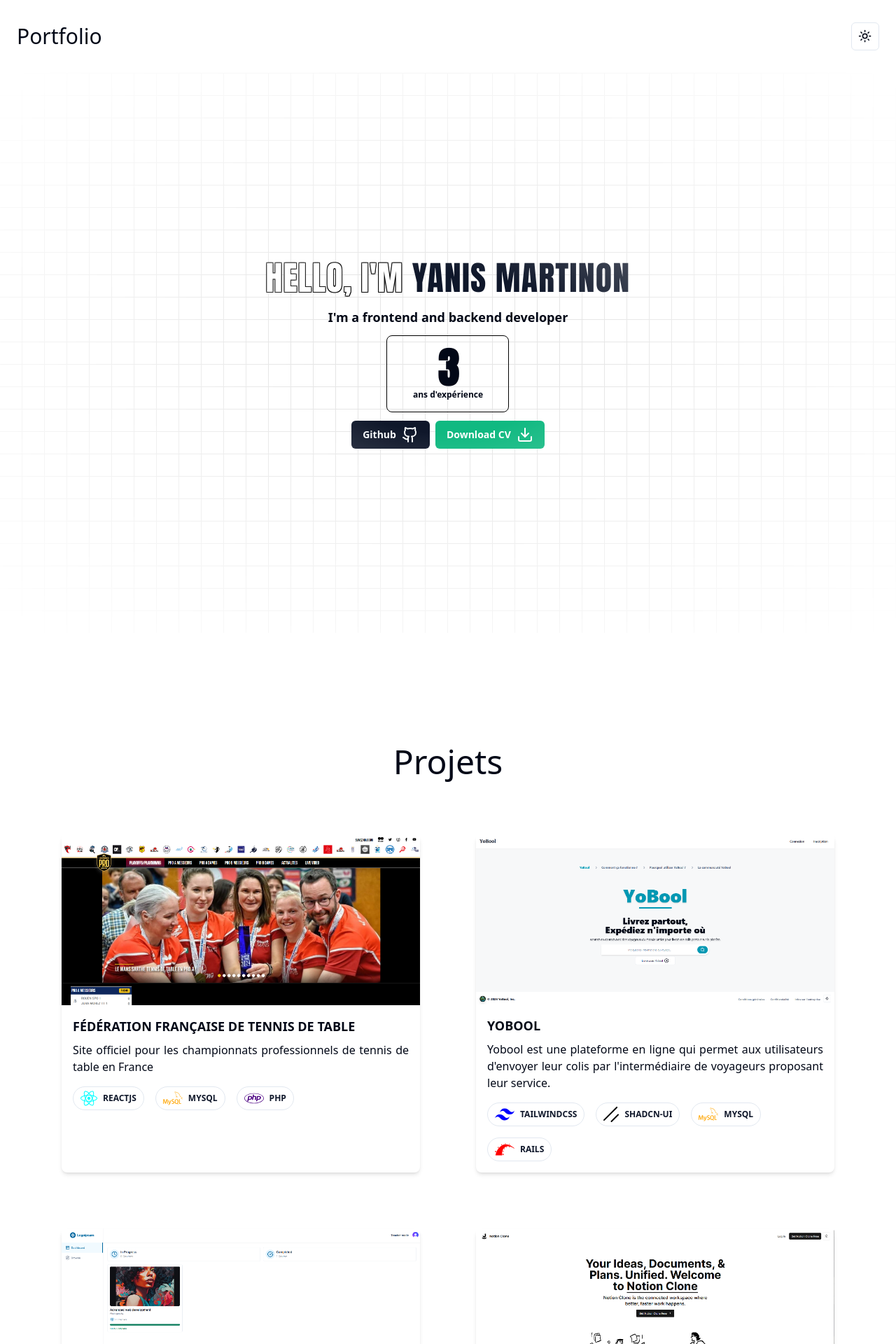
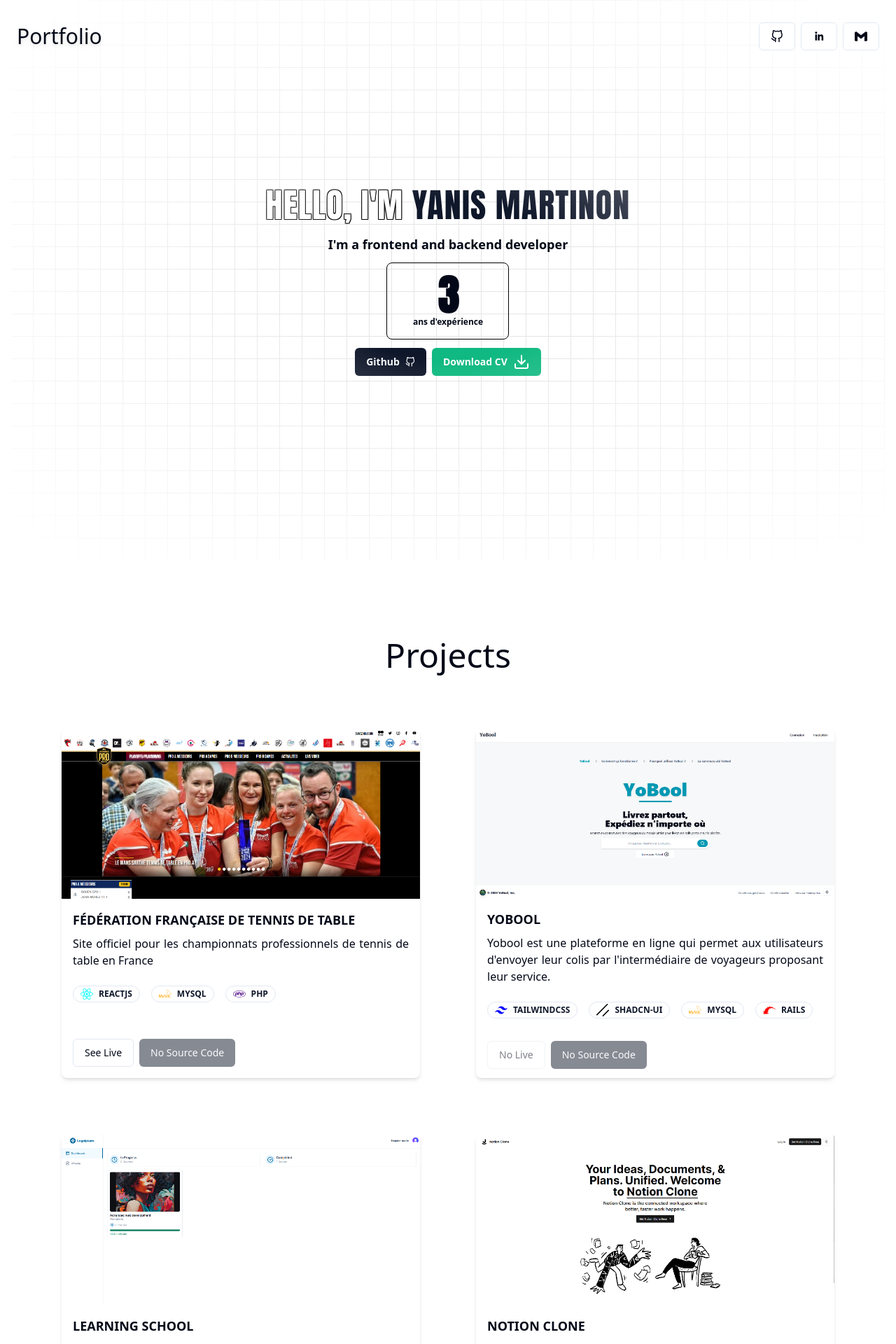
Before and after one commit to YanM16M/portfolio, a React (Vite) app: page / in a window 1280 px wide. Shown: the top 1920 px of the page at 70% size. Built offline with nearby package versions, Linux system fonts and the light colour scheme.

Commit message:
portfolio updated

```diff
--- a/src/App.tsx
+++ b/src/App.tsx
@@ -1,8 +1,11 @@
 import { BrowserRouter, Route, Routes } from "react-router-dom";
 
+import { ThemeProvider } from "./components/providers/theme-provider";
+
+import { Navbar } from "./components/navbar";
+import { Footer } from "./components/footer";
+
 import HomePage from "./pages/Home/Home";
-import { Navbar } from "./components/navbar";
-import { ThemeProvider } from "./components/providers/theme-provider";
 
 function App() {
     return (
@@ -15,9 +18,7 @@
                       <Route path="/" element={<HomePage />} />
                   </Routes>
               </main>
-              <div>
-                Footer
-              </div>
+              <Footer />
             </div>
           </ThemeProvider>
         </BrowserRouter>
--- /dev/null
+++ b/src/components/contact-card.tsx
@@ -0,0 +1,33 @@
+import { ExternalLink } from "lucide-react";
+import { Link } from "react-router-dom";
+
+interface ContactCardProps {
+    title: string;
+    url: string;
+    icon: React.ReactNode;
+    color?: string;
+    description?: string;
+}
+
+export const ContactCard = ({
+    title,
+    description,
+    icon,
+    url
+}: ContactCardProps) => {
+    return (
+        <Link to={url} className="group w-full max-w-xl flex items-center justify-between p-4 border rounded-lg shadow-sm transition
+        hover:-translate-y-2 hover:cursor-pointer">
+            <div className="flex items-center gap-2">
+                <div className="p-4 border rounded-full">
+                   {icon}
+                </div>
+                <div className="flex flex-col">
+                    <span className="font-semibold">{title}</span>
+                    <span className="text-xs text-muted-foreground">{description}</span>
+                </div>
+            </div>
+            <ExternalLink className={`group-hover:opacity-75 transition`} />
+        </Link>
+    )
+}
--- /dev/null
+++ b/src/components/footer.tsx
@@ -0,0 +1,14 @@
+import { ModeToggle } from "./mode-toggle"
+
+export const Footer = () => {
+    return (
+        <div className="w-full flex items-center justify-between p-6 pb-4 mt-12">
+            <div className="text-muted-foreground font-semibold">
+                Yanis Martinon
+            </div>
+            <div>
+                <ModeToggle />
+            </div>
+        </div>
+    )
+}
--- a/src/components/navbar.tsx
+++ b/src/components/navbar.tsx
@@ -1,15 +1,47 @@
 import { Link } from "react-router-dom"
 import { ModeToggle } from "./mode-toggle"
+import { Button } from "./ui/button"
+import { FiGithub } from "react-icons/fi"
+import { LiaLinkedinIn } from "react-icons/lia"
+import { SiGmail } from "react-icons/si"
+import { cn } from "@/lib/utils"
+
+import { useScrollTop } from "@/hooks/use-control-top";
 
 export const Navbar = () => {
+    const scrolled = useScrollTop();
+
     return (
-        <nav className="flex items-center justify-between px-6 py-8">
-            <Link to="/">
-                <h1 className="font-medium text-3xl">
-                    Portfolio
-                </h1>
+        <nav className="fixed w-full flex items-center justify-between px-6 py-8 z-[99999]">
+            <Link to="/" className="font-medium text-3xl drop-shadow-md">
+                Portfolio
             </Link>
-            <ModeToggle />
+            <div className="flex items-center gap-2">
+                <Button variant="outline" className={cn(
+                    "hover:text-emerald-500 hover:cursor-pointer transition",
+                    scrolled && "shadow-md"
+                )} asChild>
+                    <a href="https://github.com/YanM16M" target="_blank">
+                        <FiGithub size={18} />
+                    </a>
+                </Button>
+                <Button variant="outline" className={cn(
+                    "hover:text-emerald-500 hover:cursor-pointer transition",
+                    scrolled && "shadow-md"
+                )} asChild>
+                    <a href="https://www.linkedin.com/in/yanis-martinon-381651194/" target="_blank">
+                        <LiaLinkedinIn size={18} />
+                    </a>
+                </Button>
+                <Button variant="outline" className={cn(
+                    "hover:text-emerald-500 hover:cursor-pointer transition",
+                    scrolled && "shadow-md"
+                )} asChild>
+                    <a href="mailto:yanis.martinon2@gmail.com" target="_blank">
+                        <SiGmail size={18} />
+                    </a>
+                </Button>
+            </div>
         </nav>
     )
 }
--- a/src/components/preview.tsx
+++ b/src/components/preview.tsx
@@ -3,76 +3,105 @@
 import { SiShadcnui, SiMysql, SiRubyonrails  } from "react-icons/si";
 import { TbBrandNextjs } from "react-icons/tb";
 import { Badge } from "./ui/badge";
+import { Button } from "./ui/button";
 
 interface PreviewProps {
     src: string;
     title: string;
     description: string;
     technologies?: string[];
+    url?: string;
+    githubUrl?: string;
 }
 
 export const Preview = ({
     src,
     title,
     description,
-    technologies
+    technologies,
+    url,
+    githubUrl
 }: PreviewProps) => {
     return (
-        <div className="max-w-lg rounded-lg shadow-md hover:shadow-lg hover:scale-105 cursor-pointer transition duration-300
+        <div className="max-w-lg h-[500px] flex flex-col pb-4 rounded-lg shadow-md hover:shadow-lg hover:scale-105 cursor-pointer transition duration-300
         dark:bg-secondary">
             <img
                 src={src}
                 className="w-full"
                 alt="preview"
             />
-            <div className="p-4 space-y-2">
+            <div className="flex flex-col flex-1 items-stretch gap-y-2 p-4">
                 <h2 className="font-bold text-lg uppercase">{title}</h2>
                 <p className="text-justify text-clamp-3">{description}</p>
-                <div className="flex flex-wrap gap-4 pt-2">
+                <div className="flex gap-4 py-4">
                     {technologies?.includes("react") && (
                         <Badge variant="outline" className="flex items-center text-primary text-xs font-semibold uppercase gap-x-2">
-                            <FaReact size={24} color="cyan" />
+                            <FaReact size={18} color="cyan" />
                             ReactJS
                         </Badge>
                     )}
                     {technologies?.includes("tailwind") && (
                         <Badge variant="outline" className="flex items-center text-primary text-xs font-semibold uppercase gap-x-2">
-                            <SiTailwindcss  size={28} color="blue" />
+                            <SiTailwindcss  size={18} color="blue" />
                             TailwindCss
                         </Badge>
                     )}
                     {technologies?.includes("shadcnui") && (
                         <Badge variant="outline" className="flex items-center text-primary text-xs font-semibold uppercase gap-x-2">
-                            <SiShadcnui size={22} color="black" />
+                            <SiShadcnui size={18} color="black" />
                             shadcn-ui
                         </Badge>
                     )}
                     {technologies?.includes("nextjs") && (
                         <Badge variant="outline" className="flex items-center text-primary text-xs font-semibold uppercase gap-x-2">
-                            <TbBrandNextjs size={28} color="green" />
+                            <TbBrandNextjs size={18} color="green" />
                             NextJS
                         </Badge>
                     )}
                     {technologies?.includes("mysql") && (
                         <Badge variant="outline" className="flex items-center text-primary text-xs font-semibold uppercase gap-x-2">
-                            <SiMysql size={28} color="orange" />
+                            <SiMysql size={18} color="orange" />
                             MySQL
                         </Badge>
                     )}
                     {technologies?.includes("php") && (
                         <Badge variant="outline" className="flex items-center text-primary text-xs font-semibold uppercase gap-x-2">
-                            <FaPhp size={28} color="indigo" />
+                            <FaPhp size={18} color="indigo" />
                             PHP
                         </Badge>
                     )}
                     {technologies?.includes("rails") && (
                         <Badge variant="outline" className="flex items-center text-primary text-xs font-semibold uppercase gap-x-2">
-                            <SiRubyonrails size={28} color="red" />
+                            <SiRubyonrails size={18} color="red" />
                             rails
                         </Badge>
                     )}
                 </div>
             </div>
+            <div className="flex gap-2 px-4">
+                {url ? (
+                    <Button variant="outline" asChild>
+                        <a href={url} target="_blank">
+                            See Live
+                        </a>
+                    </Button>
+                ) : (
+                    <Button variant="outline" disabled={true}>
+                        No Live
+                    </Button>
+                )}
+                {githubUrl ? (
+                    <Button asChild>
+                        <a href={githubUrl} target="_blank">
+                            Source Code
+                        </a>
+                    </Button>
+                ): (
+                    <Button disabled={true}>
+                        No Source Code
+                    </Button>
+                )}
+            </div>
         </div>
     )
 }
--- a/src/components/ui/GridBackground.tsx
+++ b/src/components/ui/GridBackground.tsx
@@ -8,9 +8,9 @@
     className?: string,
 }) {
   return (
-    <div className="h-[50rem] w-full dark:bg-black bg-white  dark:bg-grid-white/[0.1] bg-grid-black/[0.1] relative flex items-center justify-center">
+    <div className="h-[50rem] w-full dark:bg-background bg-white  dark:bg-grid-white/[0.1] bg-grid-black/[0.1] relative flex items-center justify-center">
       {/* Radial gradient for the container to give a faded look */}
-      <div className="absolute pointer-events-none inset-0 flex items-center justify-center dark:bg-black bg-white [mask-image:radial-gradient(ellipse_at_center,transparent_20%,black)]"></div>
+      <div className="absolute pointer-events-none inset-0 flex items-center justify-center dark:bg-background bg-white [mask-image:radial-gradient(ellipse_at_center,transparent_20%,black)]"></div>
       <div className={className}>
         {children}
       </div>
--- /dev/null
+++ b/src/hooks/use-control-top.tsx
@@ -0,0 +1,20 @@
+import { useState, useEffect } from "react";
+
+export const useScrollTop = (threshold = 10) => {
+    const [scrolled, setScrolled] = useState(false);
+
+    useEffect(() => {
+        const handleScroll = () => {
+            if (window.scrollY > threshold) {
+                setScrolled(true);
+            }
+            else {
+                setScrolled(false);
+            }
+        }
+        window.addEventListener("scroll", handleScroll)
+        return () => window.removeEventListener("scroll", handleScroll);
+    }, [threshold]);
+
+    return scrolled;
+}
--- a/src/pages/Home/Home.tsx
+++ b/src/pages/Home/Home.tsx
@@ -1,13 +1,15 @@
+import { ContactSection } from "./_components/ContactSection";
 import { ProjectsSection } from "./_components/ProjectsSection";
 import { SkillsSection } from "./_components/SkillsSection";
 import { WelcomeSection } from "./_components/WelcomeSection";
 
 const HomePage = () => {
     return (
-        <div className="flex flex-col gap-40">
+        <div className="flex flex-col gap-28 px-4">
             <WelcomeSection />
             <ProjectsSection />
             <SkillsSection />
+            <ContactSection />
         </div>
     );
 }
--- /dev/null
+++ b/src/pages/Home/_components/ContactSection.tsx
@@ -0,0 +1,30 @@
+import { ContactCard } from "@/components/contact-card"
+import { FaLinkedinIn } from "react-icons/fa"
+import { SiGmail } from "react-icons/si"
+
+export const ContactSection = () => {
+    return (
+        <section className="flex flex-col gap-20">
+            <h1 className="text-5xl font-thin text-center">Contact me</h1>
+            <div className="w-full flex flex-col items-center justify-center gap-4">
+                <ContactCard
+                    title="Yanis Martinon"
+                    description="Linkedin"
+                    icon={<FaLinkedinIn size={24} className="group-hover:text-blue-500" />}
+                    color="blue-500"
+                    url="https://www.linkedin.com/in/yanis-martinon-381651194/"
+                />
+                <ContactCard
+                    title="yanis.martinon2@gmail.com"
+                    description="Mail"
+                    icon={<SiGmail size={24} className="group-hover:text-red-500" />}
+                    color="green-500"
+                    url="mailto:yanis.martinon2@gmail.com"
+                />
+            </div>
+            <h2 className="text-2xl text-center font-thin ">
+                Looking forward to our cooperation!
+            </h2>
+        </section>
+    )
+}
--- a/src/pages/Home/_components/ProjectsSection.tsx
+++ b/src/pages/Home/_components/ProjectsSection.tsx
@@ -6,6 +6,7 @@
         id: 1,
         title: "Fédération Française de Tennis de Table",
         description: "Site officiel pour les championnats professionnels de tennis de table en France",
+        url: "https://www.fftt.com/pro",
         src: "fftt.png",
         technologies: ["react", "php", "mysql"],
     },
@@ -20,6 +21,8 @@
         id: 3,
         title: "Learning School",
         description: "Learning School est une plateforme permettant aux utilisateurs de créer et suivre des cours en ligne.",
+        url: "https://learning-school-orcin.vercel.app/",
+        githubUrl: "https://github.com/YanM16M/learning-school",
         src: "learning-school.png",
         technologies: ["nextjs", "mysql", "tailwind", "shadcnui"],
     },
@@ -27,6 +30,8 @@
         id: 4,
         title: "Notion clone",
         description: "Notion Clone est une réplique de la plateforme web Notion.",
+        url: "https://lifen-swart.vercel.app/",
+        githubUrl: "https://github.com/YanM16M/notion-clone",
         src: "notion.png",
         technologies: ["nextjs", "tailwind", "shadcnui"],
     },
@@ -35,7 +40,7 @@
 export const ProjectsSection = () => {
     return (
         <section className="flex flex-col items-center gap-y-20">
-            <h1 className="font-thin text-5xl">Projets</h1>
+            <h1 className="font-thin text-5xl">Projects</h1>
             <div className="w-fit grid grid-cols-1 lg:grid-cols-2 gap-20">
               {projects.map((project) => (
                 <Preview
--- a/src/pages/Home/_components/SkillsSection.tsx
+++ b/src/pages/Home/_components/SkillsSection.tsx
@@ -49,7 +49,7 @@
         for: "backend"
     },
     {
-        key: 7,
+        key: 8,
         icon: <TbBrandMongodb size={40} />,
         label: "MongoDB",
         for: "backend"
@@ -59,7 +59,7 @@
 export const SkillsSection = () => {
     return (
         <section className="flex flex-col items-center gap-20">
-            <h1 className="text-5xl font-thin text-center">Compétences informatiques</h1>
+            <h1 className="text-5xl font-thin text-center">Skills</h1>
             <div className="flex flex-col items-center gap-y-10">
                 <h2 className="text-2xl">Front-End</h2>
                 <div className="grid grid-cols-1 sm:grid-cols-2 md:grid-cols-3 lg:grid-cols-4 gap-6 transition">
--- a/src/pages/Home/_components/WelcomeSection.tsx
+++ b/src/pages/Home/_components/WelcomeSection.tsx
@@ -1,10 +1,11 @@
 import cv from "@/assets/CV.pdf";
 
-import { Download, GithubIcon } from "lucide-react";
+import { Download } from "lucide-react";
 
 import { GridBackground } from "@/components/ui/GridBackground";
 import { Button } from "@/components/ui/button";
 import { Badge } from "@/components/ui/badge";
+import { FiGithub } from "react-icons/fi";
 
 export const WelcomeSection = () => {
 
@@ -40,7 +41,7 @@
                     <Button className="font-bold" asChild>
                         <a href="https://github.com/YanM16M" target="_blank">
                             Github
-                            <GithubIcon className="ml-2" />
+                            <FiGithub className="ml-2" />
                         </a>
                     </Button>
                     <Button variant="custom" asChild>
```
